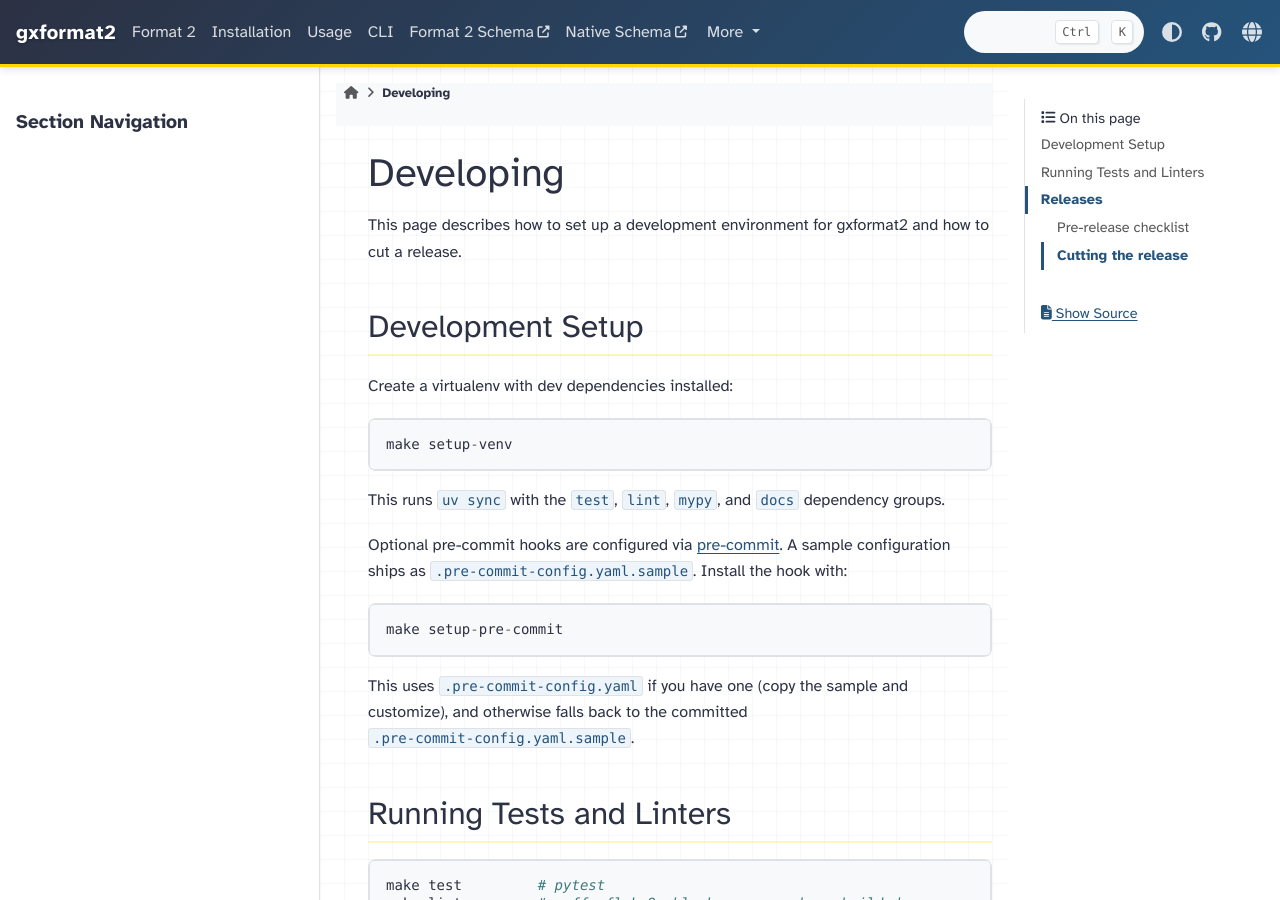
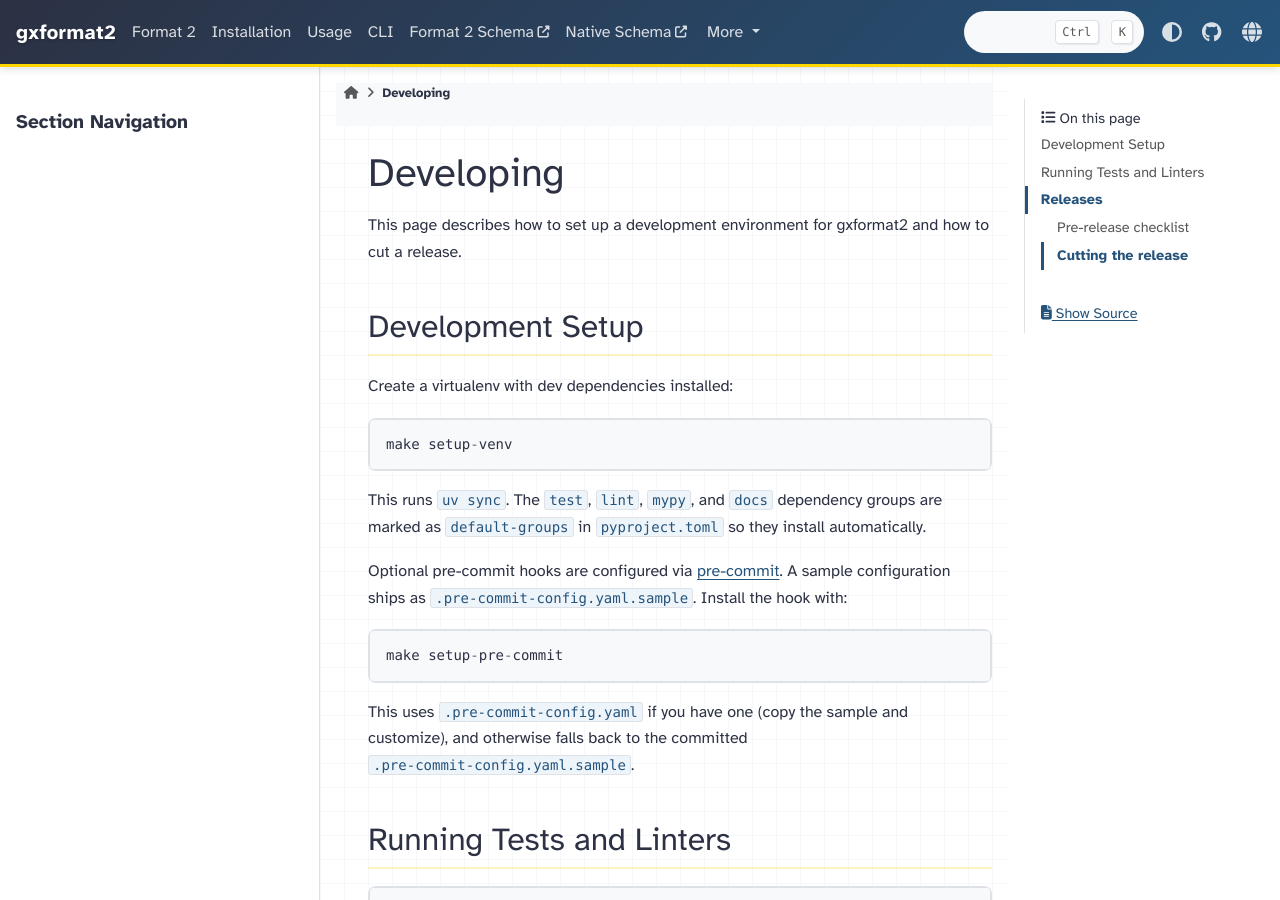
Before and after one commit to galaxyproject/gxformat2, a Sphinx documentation site: the page built from docs/developing.rst, in a window 1280 px wide and 900 px high. Built offline with Sphinx 7.4.7 and the PyData theme 0.15.4, drawn with Linux system fonts in a browser that asks for light colours.

Commit message:
Make dev dependency groups default for uv sync
Set [tool.uv] default-groups in pyproject.toml so 'uv sync' picks up
test/lint/mypy/docs automatically; simplify setup-venv accordingly.

Co-Authored-By: Claude Opus 4.7 (1M context) <noreply@anthropic.com>

```diff
--- a/docs/developing.rst
+++ b/docs/developing.rst
@@ -12,8 +12,9 @@ Create a virtualenv with dev dependencies installed::
 
     make setup-venv
 
-This runs ``uv sync`` with the ``test``, ``lint``, ``mypy``, and ``docs``
-dependency groups.
+This runs ``uv sync``. The ``test``, ``lint``, ``mypy``, and ``docs``
+dependency groups are marked as ``default-groups`` in ``pyproject.toml``
+so they install automatically.
 
 Optional pre-commit hooks are configured via `pre-commit
 <https://pre-commit.com/>`_. A sample configuration ships as
--- a/pyproject.toml
+++ b/pyproject.toml
@@ -79,6 +79,9 @@ docs = [
     "sphinxcontrib-mermaid",
 ]
 
+[tool.uv]
+default-groups = ["test", "lint", "mypy", "docs"]
+
 [tool.ruff]
 exclude = [
     "gxformat2/schema/v19_09.py",
```
Also changed, not shown: 1 other file.
